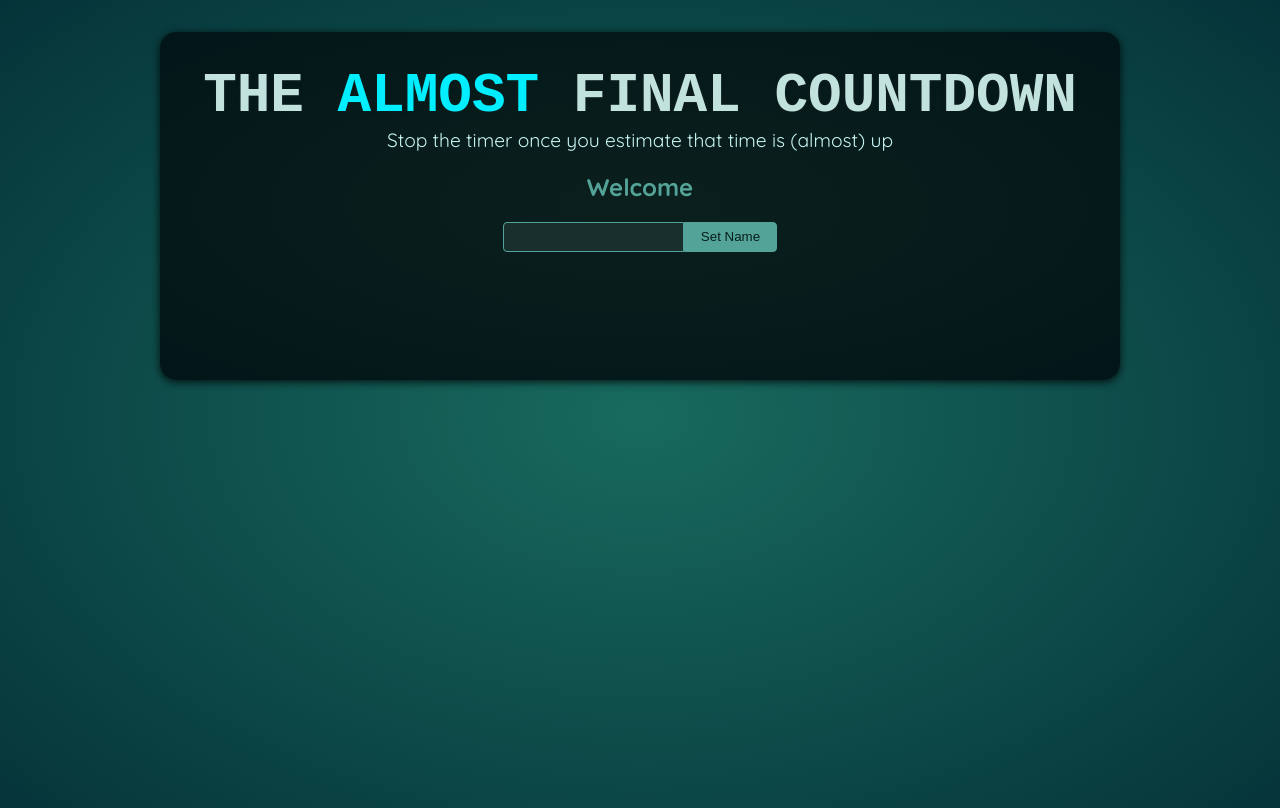
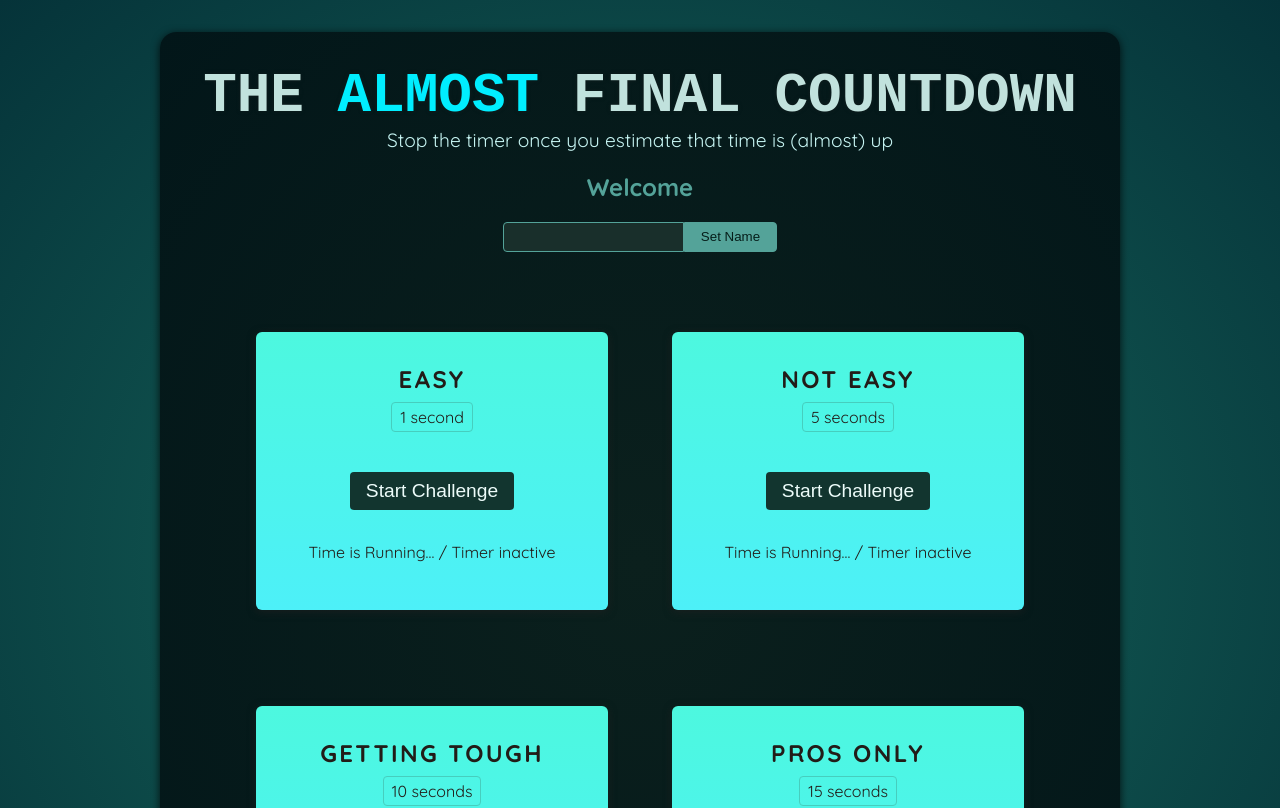
Before and after one commit to Shamoleambo/react-portals-and-refs, a React (Vite) app: page / in a window 1280 px wide. Shown: the top 808 px of the page. Built offline with nearby package versions, Linux system fonts and the light colour scheme; a web font is replaced by a local one.

Commit message:
create TimerChallenge components

```diff
--- a/src/App.jsx
+++ b/src/App.jsx
@@ -1,12 +1,18 @@
-import Player from './components/Player.jsx';
+import Player from './components/Player.jsx'
+import TimerChallenge from './components/TimerChallenge.jsx'
 
 function App() {
   return (
     <>
       <Player />
-      <div id="challenges"></div>
+      <div id='challenges'>
+        <TimerChallenge title='Easy' targetTime={1} />
+        <TimerChallenge title='Not easy' targetTime={5} />
+        <TimerChallenge title='Getting tough' targetTime={10} />
+        <TimerChallenge title='Pros only' targetTime={15} />
+      </div>
     </>
-  );
+  )
 }
 
-export default App;
+export default App
--- /dev/null
+++ b/src/components/TimerChallenge.jsx
@@ -0,0 +1,14 @@
+export default function TimerChallenge({ title, targetTime }) {
+  return (
+    <section className='challenge'>
+      <h2>{title}</h2>
+      <p className='challenge-time'>
+        {targetTime} second{targetTime > 1 ? 's' : ''}
+      </p>
+      <p>
+        <button>Start Challenge</button>
+      </p>
+      <p className=''>Time is Running... / Timer inactive</p>
+    </section>
+  )
+}
```
